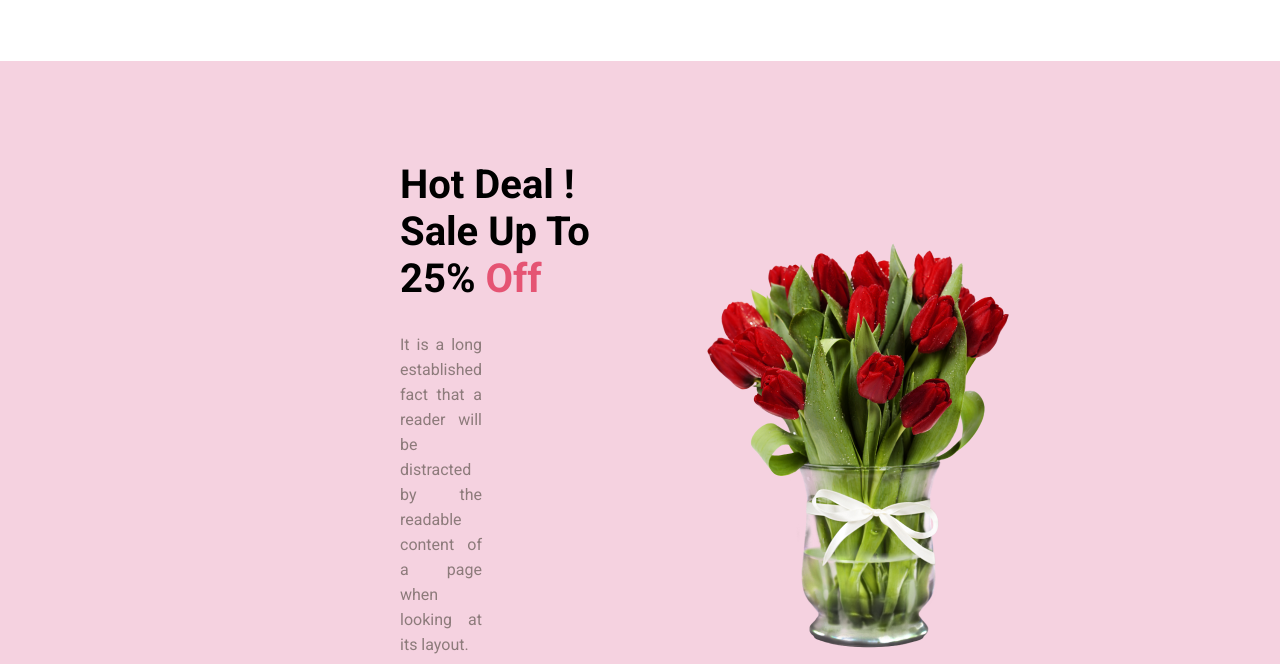
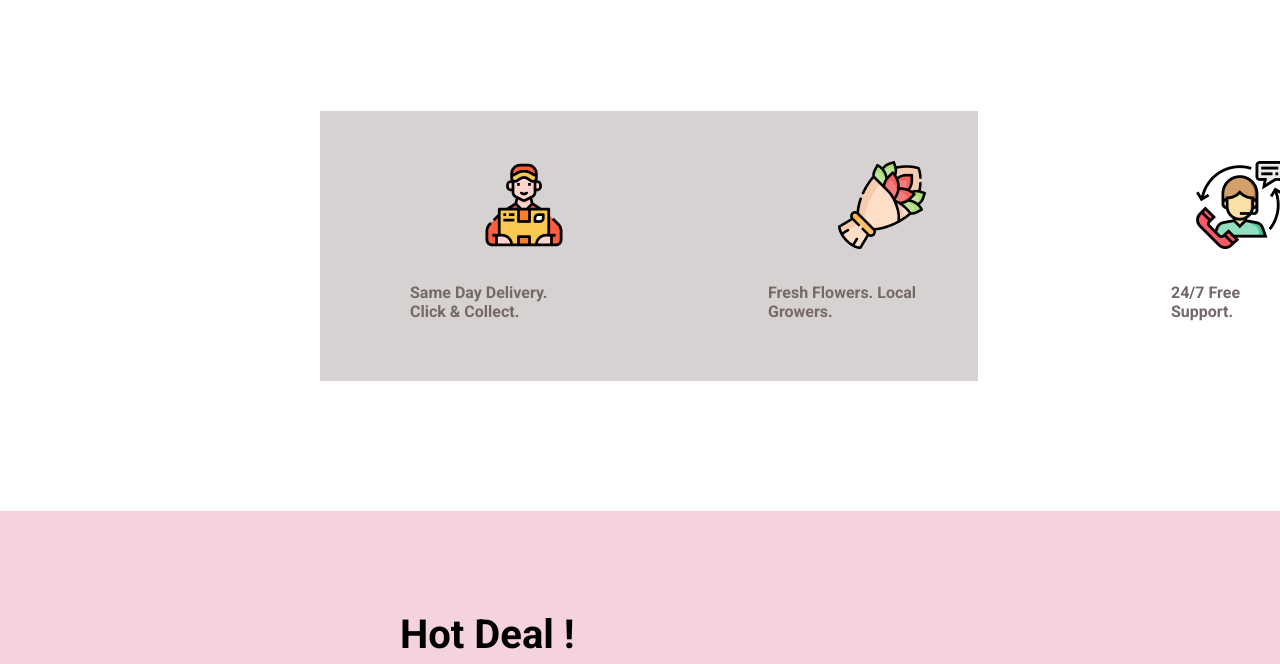
Before and after one commit to ashikur0to1/flower-shop-assignment-01, a plain HTML site: page index.html in a window 1280 px wide. Shown: the part 1646-2310 px from the top of the page. Drawn offline with Linux system fonts and the light colour scheme.

Commit message:
support section added

```diff
--- a/index.html
+++ b/index.html
@@ -39,6 +39,24 @@
                 </div>
             </div>
         </div>
+
+        <div class="support-section">
+            <div class="support-section-box">
+                <div class="delivery-support">
+                    <img class="support-section-image" src="images/Group 57.png" alt="Deliver Boy">
+                    <h4 class="support-section-heading">Same Day Delivery. Click & Collect.</h4>
+                </div>
+                <div class="fresh-flower-support">
+                    <img class="support-section-image" src="images/Group 58.png" alt="Fresh Flower">
+                    <h4 class="support-section-heading">Fresh Flowers. Local Growers.</h4>
+                </div>
+                <div class="customer-care-support">
+                    <img class="support-section-image" src="images/Group 59.png" alt="Customer Care">
+                    <h4 class="support-section-heading customer-care-support-heading">24/7 Free Support.</h4>
+                </div>
+            </div>
+        </div>
+
         <div class="hot-deal-section">
             <div class="hot-deal-section-description">
                 <h1 class="hot-deal-section-heading">Hot Deal ! Sale Up To 25% <span class="off">Off</span></h1>
@@ -60,7 +78,7 @@
         <div class="latest-deal-section">
             <div class="latest-deal-section-image">
                 <h1 class="latest-deal-section-heading">Get The Latest Deals</h1>
-                <p class="latest-deal-section-paragraph">$30 copoun for first shopping</p>
+                <p class="latest-deal-section-paragraph">$30 coupon for first shopping</p>
                 <div class="email-section">
                     <input type="email" name="email" id="email-box" placeholder="Enter your email here...">
                     <button class="btn-primary">Subscribe</button>
--- a/styles/style.css
+++ b/styles/style.css
@@ -95,6 +95,33 @@ body{
 .flowers-title{
     text-decoration: underline;
     padding-top: 30px;
+}
+
+/* Support Section CSS */
+
+.support-section{
+    padding: 50px 100px 130px 100px;
+}
+
+.support-section-box{
+    background-color: rgb(215, 210, 210);
+    display: flex;
+    padding: 50px 0px 50px 90px;
+    margin: 0px 202px 0px 220px;
+    gap: 200px;
+}
+
+.support-section-image{
+    padding-left: 70px;
+}
+
+.support-section-heading{
+    padding: 30px 0px 10px 0px;
+    color: rgb(118, 104, 104);
+}
+
+.customer-care-support-heading{
+    padding-left: 45px;
 }
 
 /* Hot Deal Section CSS */
```
